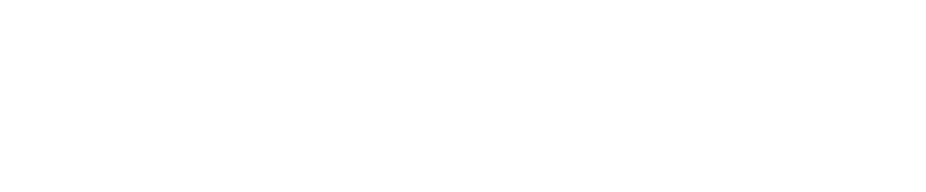
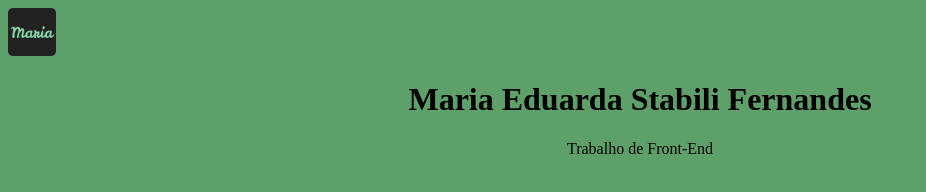
Before and after one commit to Hannie2000/Trabalho-de-Front-End, a plain HTML site: page Trabalho-de-Front-End-main/Trabalho-de-Front-End-main/Trabalho-de-Front-End-main/index.html in a window 1280 px wide. Shown: the whole page, without its empty margins (0-926 px from the left). Drawn offline with Linux system fonts and the light colour scheme.

Commit message:
Add files via upload

```diff
--- a/Trabalho-de-Front-End-main/Trabalho-de-Front-End-main/Trabalho-de-Front-End-main/index.html
+++ b/Trabalho-de-Front-End-main/Trabalho-de-Front-End-main/Trabalho-de-Front-End-main/index.html
@@ -0,0 +1,35 @@
+<!DOCTYPE html>
+<html lang="pt-br">
+  <head>
+    <meta charset="UTF-8" />
+    <meta name="viewport" content="width=device-width, initial-scale=1.0" />
+
+    <link rel="apple-touch-icon" sizes="180x180" href="/apple-touch-icon.png">
+    <link rel="icon" type="image/png" sizes="32x32" href="/favicon-32x32.png">
+    <link rel="icon" type="image/png" sizes="16x16" href="/favicon-16x16.png">
+    <link rel="manifest" href="/site.webmanifest">
+
+    <link rel="shortcut icon" href="favicon_io/favicon-16x16.png" type="image/x-icon">
+
+    <title>CEEP - Cianorte</title>
+
+    <link rel="stylesheet" href="style.css">
+
+  </head>
+  <body>
+
+    <header>
+      <img src="favicon_io/favicon.ico" alt="">
+      <h1>Maria Eduarda Stabili Fernandes</h1>
+    </header>
+
+    <main>
+
+
+    </main>
+
+    <footer>
+     <p>Trabalho de Front-End</p>
+    </footer>
+  </body>
+</html>
--- a/Trabalho-de-Front-End-main/Trabalho-de-Front-End-main/Trabalho-de-Front-End-main/style.css
+++ b/Trabalho-de-Front-End-main/Trabalho-de-Front-End-main/Trabalho-de-Front-End-main/style.css
@@ -0,0 +1,11 @@
+body{
+    background: #5ea069;
+}
+
+h1{
+    text-align: center;
+}
+
+p{
+    text-align: center;
+}
--- a/Trabalho-de-Front-End-main/Trabalho-de-Front-End-main/style.css
+++ b/Trabalho-de-Front-End-main/Trabalho-de-Front-End-main/style.css
@@ -1,5 +1,4 @@
 body{
-    background-color: #a05e87;
     background: #5ea069;
 }
 
```
